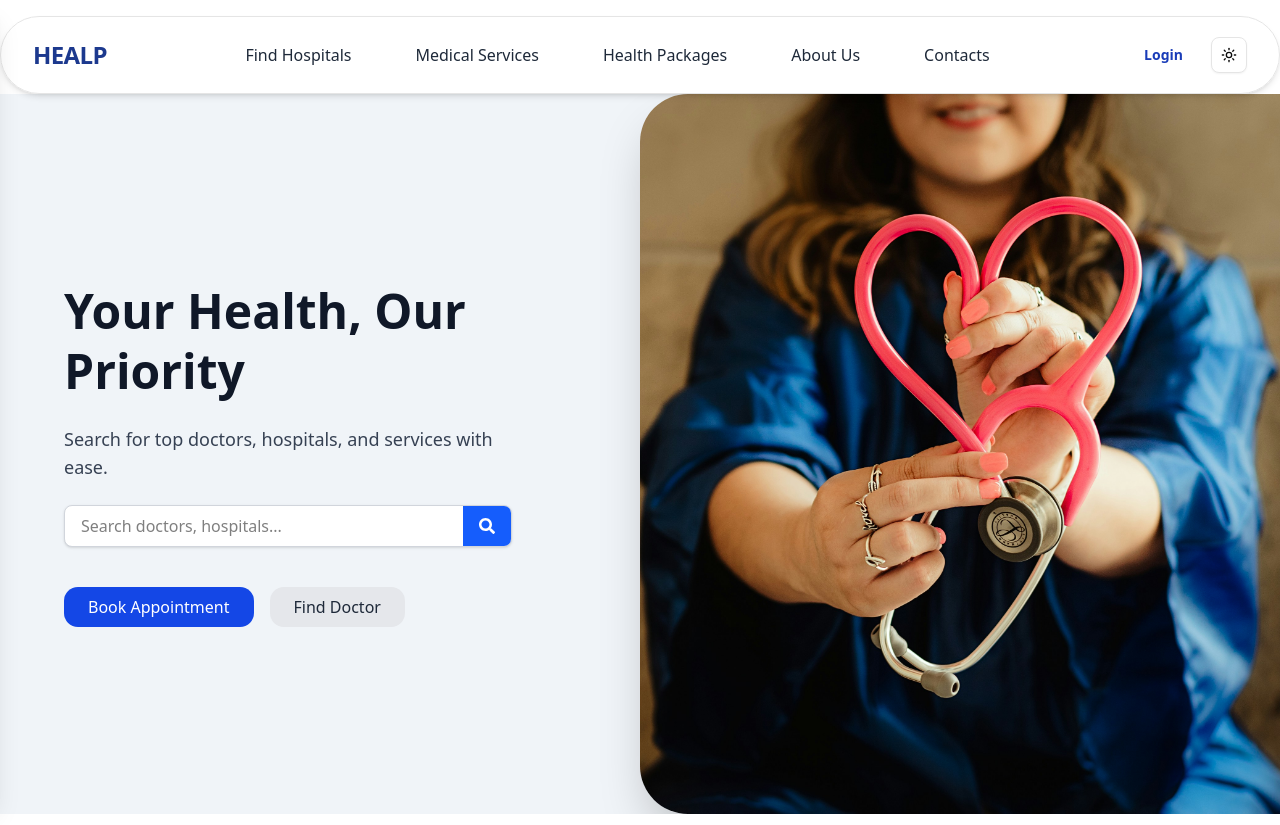
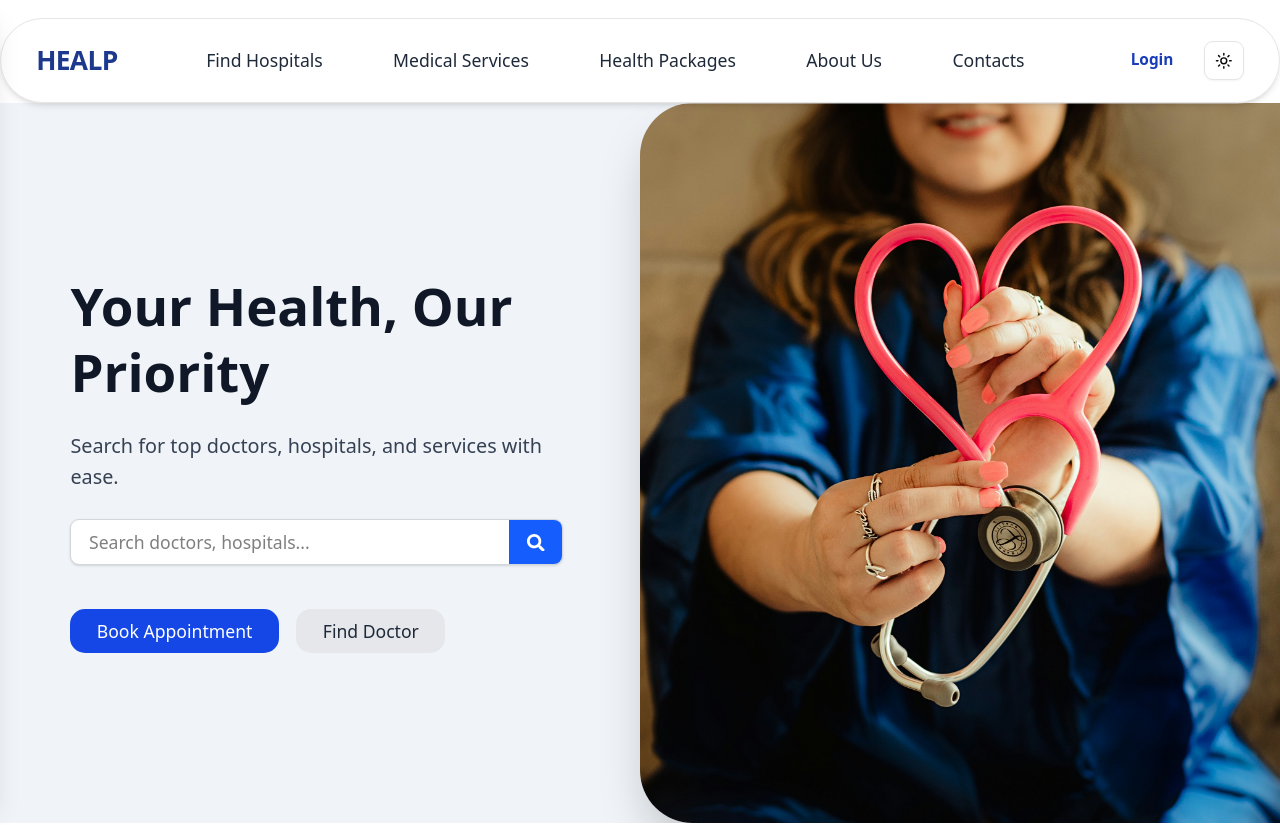
Before and after one commit to BiswayanPaul/Healp, a Next.js app: page /v1 in a window 1280 px wide. Shown: the top 825 px of the page. Built offline with nearby package versions, Linux system fonts and the light colour scheme; no server answers; the database is empty.

Commit message:
Scaled up the website by 10%

```diff
--- a/package.json
+++ b/package.json
@@ -40,6 +40,7 @@
     "@types/node": "^20",
     "@types/react": "^19",
     "@types/react-dom": "^19",
+    "autoprefixer": "^10.4.21",
     "eslint": "^9",
     "eslint-config-next": "15.3.4",
     "prisma": "^6.12.0",
--- a/src/app/globals.css
+++ b/src/app/globals.css
@@ -39,6 +39,11 @@
   --color-sidebar-accent-foreground: var(--sidebar-accent-foreground);
   --color-sidebar-border: var(--sidebar-border);
   --color-sidebar-ring: var(--sidebar-ring);
+}
+
+:root {
+  font-size: 110%;
+  /* scales everything up by 10% */
 }
 
 :root {
```
Also changed, not shown: 1 other file (tests, documents, lock files or other folders).
